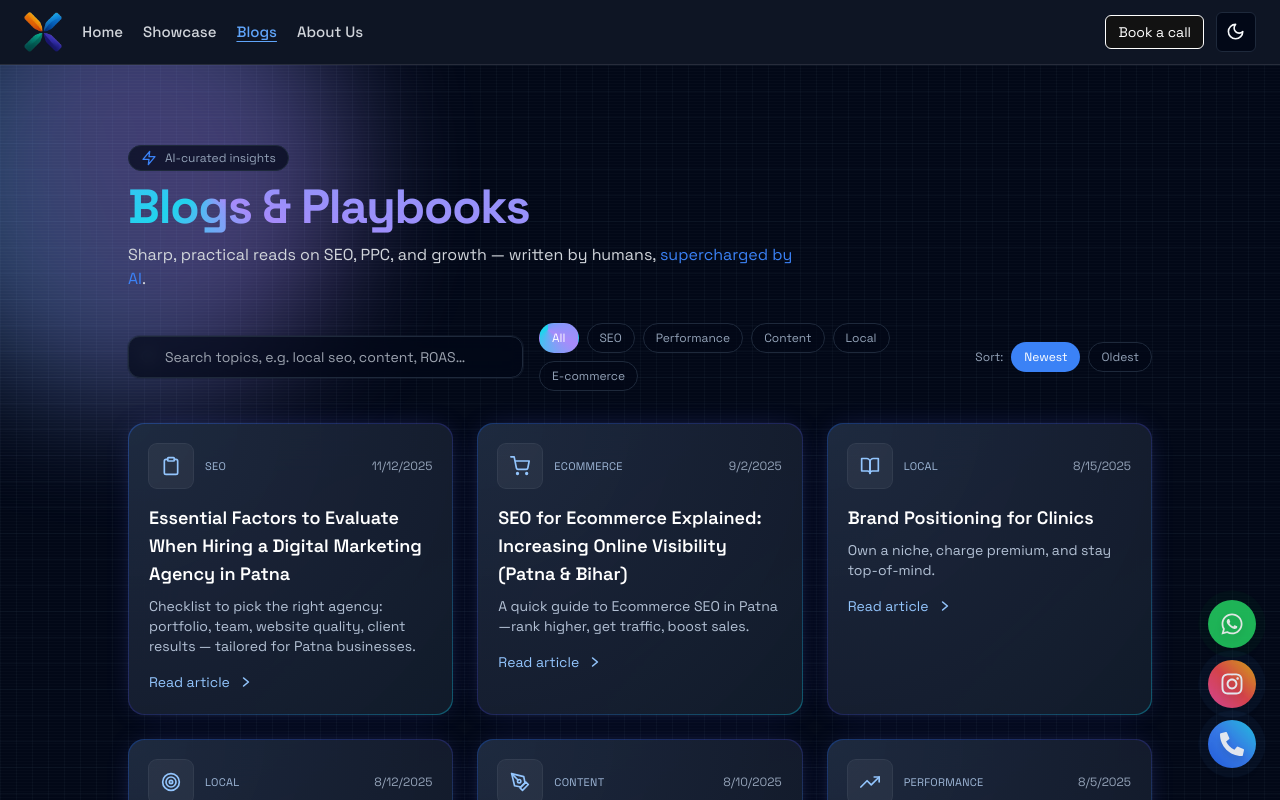
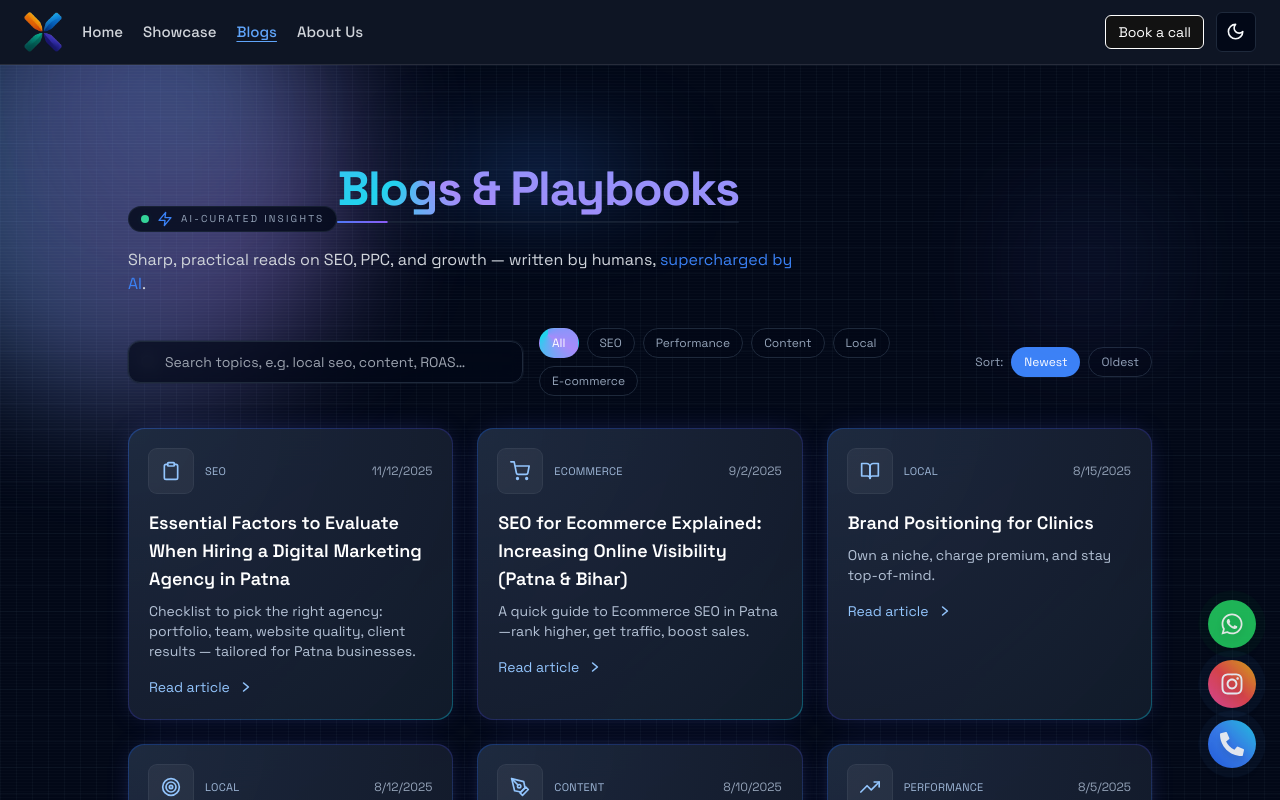
Before and after one commit to NetrXdigital/netrxdigital.github.io, a Next.js app: page /blogs in a window 1280 px wide. Shown: the top 800 px of the page. Built offline with nearby package versions, Linux system fonts and the light colour scheme.

Commit message:
feat: enhance blog header with animated elements and improved visuals

```diff
--- a/app/blogs/page.tsx
+++ b/app/blogs/page.tsx
@@ -150,22 +150,90 @@ export default function BlogIndexPage() {
       </div>
 
       {/* Header */}
-      <header className="px-6 md:px-0 md:mx-auto xl:w-4/5 2xl:w-[68%] pt-16 md:pt-20">
-        <div className="mb-3 inline-flex items-center gap-2 rounded-full border px-3 py-1 text-xs text-muted-foreground backdrop-blur bg-background/70">
-          <FiZap className="h-4 w-4 text-blue-500" />
-          <span>AI-curated insights</span>
-        </div>
+<motion.header
+  initial={{ opacity: 0, y: 24 }}
+  animate={{ opacity: 1, y: 0 }}
+  transition={{ duration: 0.7, ease: "easeOut" }}
+  className="relative px-6 md:px-0 md:mx-auto xl:w-4/5 2xl:w-[68%] pt-16 md:pt-20"
+>
+  {/* background orbs */}
+  <div
+    aria-hidden
+    className="pointer-events-none absolute -top-10 -left-10 h-40 w-40 rounded-full bg-gradient-to-br from-blue-500/25 via-cyan-400/20 to-emerald-400/25 blur-3xl opacity-70"
+  />
+  <div
+    aria-hidden
+    className="pointer-events-none absolute -bottom-8 right-0 h-32 w-32 rounded-full bg-gradient-to-tr from-purple-500/25 via-indigo-500/20 to-sky-400/25 blur-3xl opacity-70"
+  />
 
-        <h1 className="text-3xl md:text-5xl font-extrabold tracking-tight">
-          <span className="bg-clip-text text-transparent bg-[conic-gradient(at_20%_20%,#60a5fa_0deg,#a78bfa_120deg,#22d3ee_240deg,#60a5fa_360deg)]">
-            Blogs & Playbooks
-          </span>
-        </h1>
-        <p className="text-gray-600 dark:text-gray-300 mt-3 max-w-2xl">
-          Sharp, practical reads on SEO, PPC, and growth — written by humans,
-          <span className="text-blue-500"> supercharged by AI</span>.
-        </p>
-      </header>
+  {/* badge */}
+  <motion.div
+    initial={{ opacity: 0, x: -14 }}
+    animate={{ opacity: 1, x: 0 }}
+    transition={{ delay: 0.1, duration: 0.5, ease: "easeOut" }}
+    className="relative inline-flex items-center gap-2 rounded-full border border-border/70 px-3 py-1 text-xs text-muted-foreground backdrop-blur bg-background/80"
+  >
+    {/* animated dot */}
+    <span className="relative flex h-2 w-2">
+      <span className="absolute inline-flex h-full w-full rounded-full bg-emerald-400 opacity-60 animate-ping" />
+      <span className="relative inline-flex h-2 w-2 rounded-full bg-emerald-400" />
+    </span>
+    <FiZap className="h-4 w-4 text-blue-500" />
+    <span className="uppercase tracking-[0.22em] text-[10px]">
+      AI-curated insights
+    </span>
+  </motion.div>
+
+  {/* heading + fx */}
+  <div className="relative mt-5 inline-block">
+    {/* halo behind the text */}
+    <motion.div
+      aria-hidden
+      initial={{ opacity: 0, scale: 0.9 }}
+      animate={{ opacity: 1, scale: 1 }}
+      transition={{ duration: 0.8, ease: "easeOut" }}
+      className="pointer-events-none absolute -inset-x-10 -top-6 h-16 rounded-full bg-[radial-gradient(circle_at_center,rgba(59,130,246,0.35),transparent_60%)] blur-2xl"
+    />
+
+    <motion.h1
+      initial={{ opacity: 0, y: 10 }}
+      animate={{ opacity: 1, y: 0 }}
+      transition={{ delay: 0.15, duration: 0.6, ease: "easeOut" }}
+      className="relative text-3xl md:text-5xl font-extrabold tracking-tight"
+    >
+      <span className="bg-clip-text text-transparent bg-[conic-gradient(at_20%_20%,#60a5fa_0deg,#a78bfa_120deg,#22d3ee_240deg,#60a5fa_360deg)]">
+        Blogs &amp; Playbooks
+      </span>
+    </motion.h1>
+
+    {/* scanning underline */}
+    <div className="relative mt-2 h-[2px] w-full overflow-hidden rounded-full bg-border/60">
+      <motion.div
+        aria-hidden
+        className="h-full w-1/3 rounded-full bg-gradient-to-r from-sky-400 via-blue-500 to-violet-500"
+        initial={{ x: "-120%" }}
+        animate={{ x: "140%" }}
+        transition={{
+          duration: 2.4,
+          repeat: Infinity,
+          ease: "easeInOut",
+        }}
+      />
+    </div>
+  </div>
+
+  {/* subheading */}
+  <motion.p
+    initial={{ opacity: 0, y: 8 }}
+    animate={{ opacity: 1, y: 0 }}
+    transition={{ delay: 0.2, duration: 0.5, ease: "easeOut" }}
+    className="text-gray-600 dark:text-gray-300 mt-4 max-w-2xl text-sm md:text-base"
+  >
+    Sharp, practical reads on SEO, PPC, and growth — written by humans,
+    <span className="text-blue-500"> supercharged by AI</span>.
+  </motion.p>
+</motion.header>
+
 
       {/* Controls */}
       <div className="px-6 md:px-0 md:mx-auto xl:w-4/5 2xl:w-[68%] mt-8">
```
